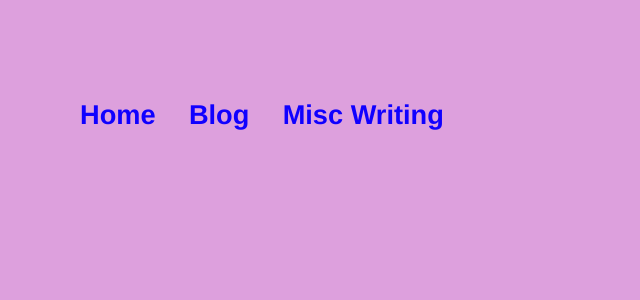
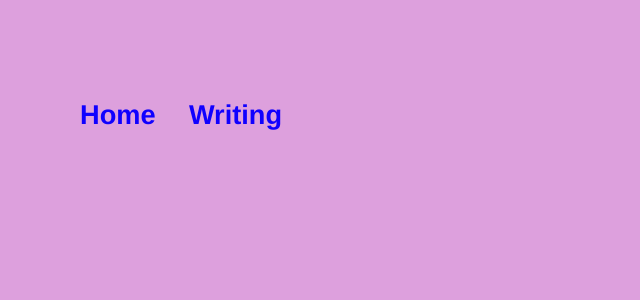
Before and after one commit to kozleo/kozleo.github.io, a Jekyll site: the page built from Misc/blah.md, in a window 1280 px wide. Shown: the top 300 px of the page, without its empty margins (0-640 px from the left). Built offline with Jekyll 4.4.1, drawn with Linux system fonts in a browser that asks for light colours; our own code applies the rules of GitHub Pages for plain Markdown files.

Commit message:
Update default.html

```diff
--- a/_layouts/default.html
+++ b/_layouts/default.html
@@ -29,8 +29,8 @@
 			<nav>
 	    		<ul>
 	        		<li><a href="/">Home</a></li>
-		        	<li><a href="/Blog">Blog</a></li>
-				<li><a href="/Misc">Misc Writing</a></li>
+		        	<li><a href="/Blog">Writing</a></li>
+
 	    		</ul>
 			</nav>
 			<div class="container">
```
